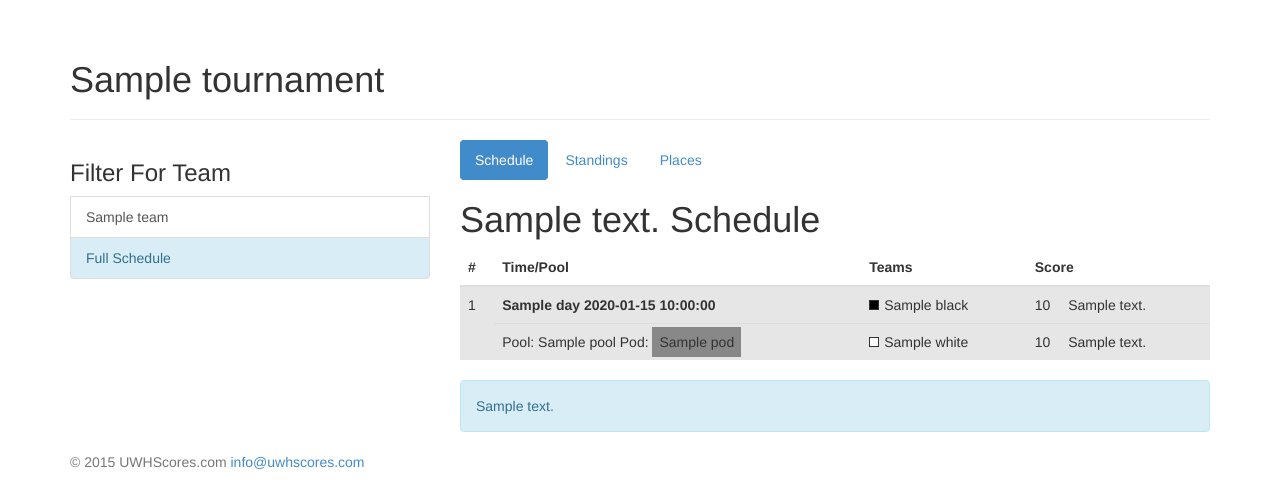
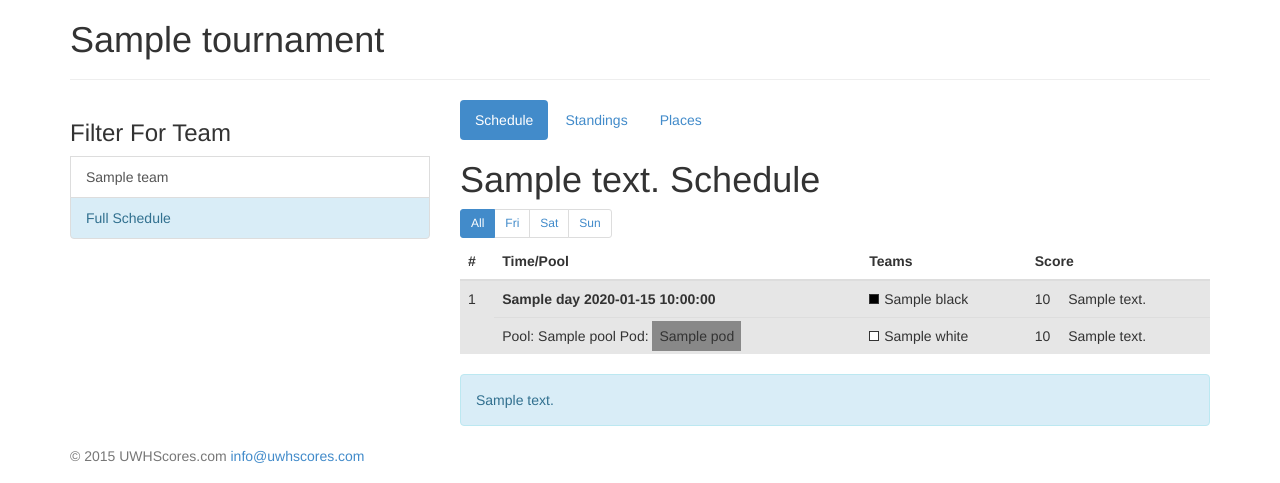
Before and after one commit to uwhscores/scoreboard, a Flask app: template templates/show_main.html in a window 1280 px wide. Shown: the part 52-535 px from the top of the page. Run offline with Flask 2, Linux system fonts and the light colour scheme; the template is opened without the code that fills it: most values are stand-ins (such as "Sample title", 1, 10 or a date in 2020); some libraries are stand-ins or nearby versions.

Commit message:
Added day pager to main view and small formating fixes to help

```diff
--- a/static/css/style.css
+++ b/static/css/style.css
@@ -1,3 +1,11 @@
+#tournamentTitle {
+	margin-top: 0px;
+}
+
+#dayPager {
+	margin: 0px;
+}
+
 tr.major {
 	border-bottom:1.5pt solid black;
 }
@@ -35,9 +43,20 @@ tr.odd {
     border-width: 1px;
 }
 
+#dayPagerNav{
+	position: absolute;
+	left: 0;
+	right: 0;
+	text-align: right;
+}
+
 @media screen and (max-width: 1000px) {
 	#team_nav{
 		visibility: hidden;
 		display: none;
 	}
+
+	h1 {
+		font-size:24px;
+	}
 }
--- a/templates/layout.html
+++ b/templates/layout.html
@@ -28,6 +28,29 @@
 	<script type="text/javascript" charset="utf8" src="{{ url_for('static', filename='js/jquery.js') }}"></script>
 	<script type="text/javascript" charset="utf8" src="{{ url_for('static', filename='js/bootstrap.min.js') }}"></script>
 
+	<script>
+	jQuery(document).ready(function(){
+		// This button will increment the value
+		$('.toggleDay').click(function(e){
+			dayFilter = $(this).attr('day');
+
+			//$(document.getElementById('#dayPager')).children().classList.remove('active');
+			$('#dayPager').find('.active').removeClass('active');
+			this.className= 'active toggleDay';
+
+			var rows = $('#games tr:not(:first)');
+
+			if ( dayFilter == "All"){
+				rows.show()
+			} else  {
+				var showing = rows.filter("." + dayFilter).show();
+				rows.not( showing ).hide();
+			}
+		});
+	});
+	</script>
+
+
 </head>
 <body>
 
--- a/templates/show_main.html
+++ b/templates/show_main.html
@@ -6,9 +6,8 @@
 
 {% block main %}
 <div id="page_body" class="container">
-	<div class="page-header">
-		<h1>{{ tournament }}</h1>
-
+	<div class="page-header" style="margin-top:0px;">
+		<h1 id="tournamentTitle">{{ tournament }}</h1>
 	{% with messages = get_flashed_messages() %}
 		{% if messages %}
 			<div class="alert alert-danger" role="alert">
@@ -18,7 +17,6 @@
 			</div>
 		{% endif %}
 	{% endwith %}
-
 	</div>
 	<div class="row">
 	<div id="team_nav" class="col-md-4 listgroup">
@@ -39,9 +37,17 @@
 		</ul>
 
 	<div id="tabContents" class="tab-content">
+			<div id="schedule" class="tab-pane fade active in">
+					<h1>{{ titleText }} Schedule </h1>
+					<nav id="dayPagerNav2">
+						<ul id="dayPager" class="pagination pagination-sm">
+							<li class="active toggleDay" day="All"><span>All</span></li>
+							<li class="toggleDay" day="Fri"><span>Fri</span></li>
+							<li class="toggleDay" day="Sat"><span>Sat</span></li>
+							<li class="toggleDay" day="Sun""><span>Sun</span></li>
 
-			<div id="schedule" class="tab-pane fade active in">
-				<h1>{{ titleText }} Schedule</h1>
+						</ul>
+					</nav>
 					<table id="games" class="table">
 						<thead>
 							<tr>
@@ -53,10 +59,10 @@
 						</thead>
 						<tbody>
 						{% for game in games -%}
-							<tr class="{{ loop.cycle('odd', 'even') }}">
+							<tr class="{{ loop.cycle('odd', 'even') }} {{ game.day}}">
 								<td rowspan=3>{{ game.gid }}</td>
 							</tr>
-							<tr  class="{{ loop.cycle('odd', 'even') }}">
+							<tr  class="{{ loop.cycle('odd', 'even') }} {{ game.day}}">
 								<td><strong>{{ game.day }} {{ game.start_time }}</strong></td>
 								<td><div class="color-box" style="background-color: #000000;"></div><span class="{{game.style_b}}">{{ game.black }}</span></td>
 								<td>
@@ -66,7 +72,7 @@
 								{%- endif %}
 								</td>
 							</tr>
-							<tr  class="{{ loop.cycle('odd', 'even') }}">
+							<tr  class="{{ loop.cycle('odd', 'even') }} {{ game.day}}">
 								<td>
 								Pool: {{ game.pool }}
 								{% if game.pod_color and game.pod -%}
```
